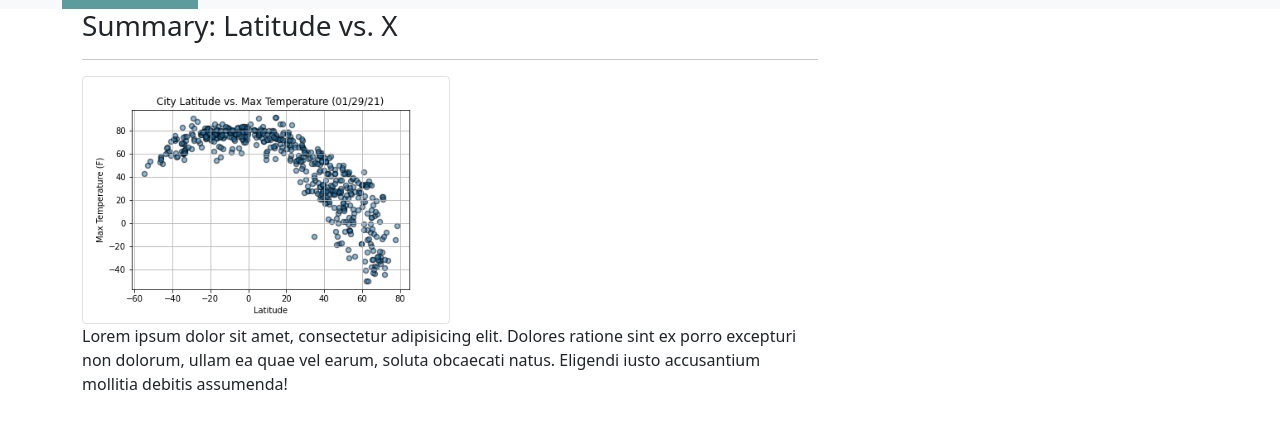
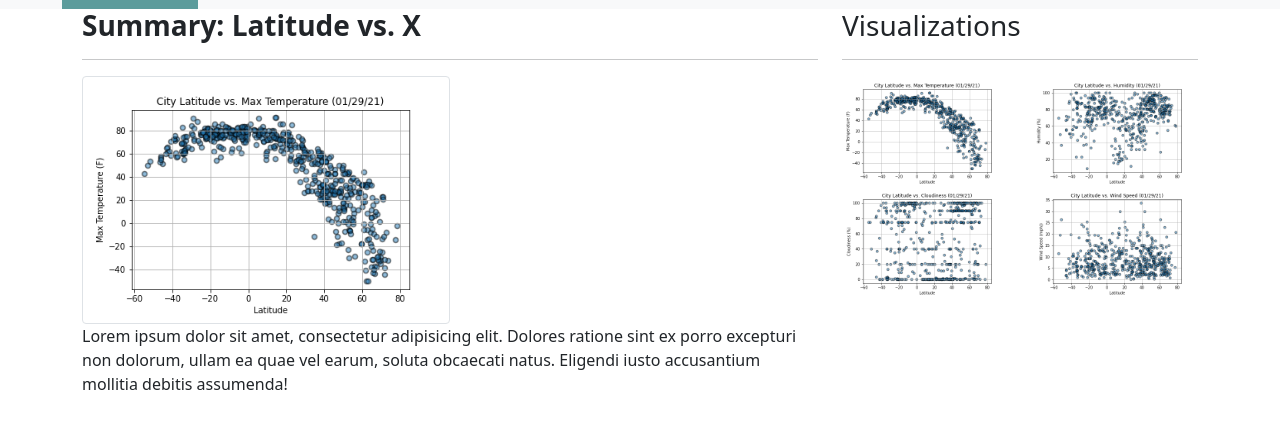
Before and after one commit to Seltsam1/weather-website-dashboard, a plain HTML site: page index.html in a window 1280 px wide. Shown: the part 56-484 px from the top of the page. Drawn offline with nearby package versions, Linux system fonts and the light colour scheme.

Commit message:
Update index.html
Added additional png and links

```diff
--- a/index.html
+++ b/index.html
@@ -58,7 +58,7 @@
         <div class="row">
             <div class="col-md-8">
                 <div class="col-md-12">
-                    <h3>Summary: Latitude vs. X </h3>
+                    <h3><b>Summary: Latitude vs. X </b></h3>
                     <hr>
                     <div class="thumbnail">
                         <a target="_blank" href="Resources/Fig-lat-temp.png">
@@ -69,7 +69,36 @@
                         <p>Lorem ipsum dolor sit amet, consectetur adipisicing elit. Dolores ratione sint ex porro excepturi non dolorum, ullam ea quae vel earum, soluta obcaecati natus. Eligendi iusto accusantium mollitia debitis assumenda!</p>
                     </div>
             </div>
+
+            <!--Visualizations section-->
+            <div class="col-md-4">
+                <div class="col-md-12">
+                    <h3>Visualizations</h3>
+                    <hr>
+                    <div class="row">
+                        <div class="col-3 col-md-6">
+                            <a href="temp.html"><img src="Resources/Fig-lat-temp.png" width="100%"  alt="Scatter Plot of City Latitude vs Max Temperature">
+                            </a>
+                        </div>
+                        <div class="col-3 col-md-6">
+                            <a href="humidity.html"><img src="Resources/Fig-lat-humidity.png" width="100%" alt="Scatter Plot of City Latitude vs Humidity"></a>
+                        </div>
+
+                        <div class="col-3 col-md-6">
+                            <a href="cloudiness.html"><img src="Resources/Fig-lat-cloudiness.png" width="100%"  alt="Scatter Plot of City Latitude vs Cloudiness"></a>
+                        </div>
+
+                        <div class="col-3 col-md-6">
+                            <a href="windspeed.html"><img src="Resources/Fig-lat-wind.png"width="100%"  alt="Scatter Plot of City Latitude vs Wind Speed"></a>
+                        </div>
+                    </div>
+                </div>
+            </div>
+
+
         </div>
+
+
     </div>
 
     <script src="https://code.jquery.com/jquery-3.3.1.slim.min.js" integrity="sha384-q8i/X+965DzO0rT7abK41JStQIAqVgRVzpbzo5smXKp4YfRvH+8abtTE1Pi6jizo" crossorigin="anonymous"></script>
```
